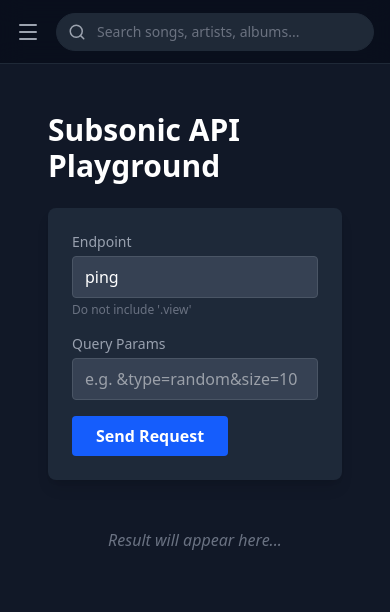
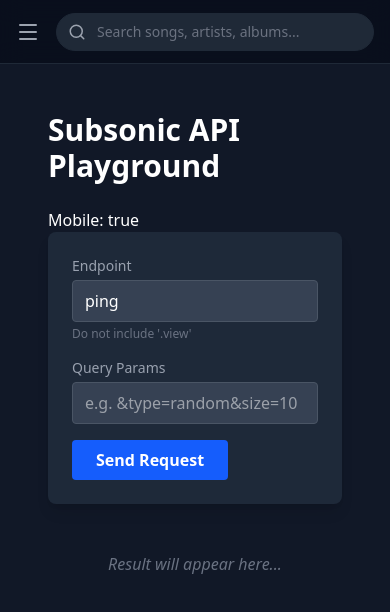
Before and after one commit to codanaut/AstroTunes, a SvelteKit app: page /dev in a window 390 px wide. Shown: the top 612 px of the page. Built offline with nearby package versions, Linux system fonts and the light colour scheme.

Commit message:
check if mobile

```diff
--- /dev/null
+++ b/src/lib/utils/deviceUtils.js
@@ -0,0 +1,18 @@
+// src/lib/utils/deviceUtils.js
+import { browser } from '$app/environment';
+
+/**
+ * Checks if the device has a coarse pointer (touch screen)
+ * or if the window width is mobile-sized.
+ */
+export const isMobileDevice = () => {
+    if (!browser) return false;
+
+    // Check for touch capability (most accurate for "is it a phone/tablet")
+    const hasTouch = window.matchMedia("(pointer: coarse)").matches;
+
+    // Fallback: check screen width (standard mobile breakpoint)
+    const isSmallScreen = window.innerWidth <= 768;
+
+    return hasTouch || isSmallScreen;
+};
--- a/src/routes/dev/+page.svelte
+++ b/src/routes/dev/+page.svelte
@@ -1,5 +1,6 @@
 <script>
     import { subsonicFetch } from "$lib/subsonic";
+    import { isMobileDevice } from "$lib/utils/deviceUtils.js";
 
     let endpoint = "ping";
     let params = ""; // e.g., "&type=random"
@@ -33,6 +34,7 @@
 
 <div class="p-8 max-w-6xl mx-auto text-white">
     <h1 class="text-3xl font-bold mb-6">Subsonic API Playground</h1>
+    <p>Mobile: {isMobileDevice()}</p>
 
     <div class="bg-gray-800 p-6 rounded-lg shadow-lg mb-8">
         <div class="grid grid-cols-1 md:grid-cols-2 gap-4 mb-4">
```
